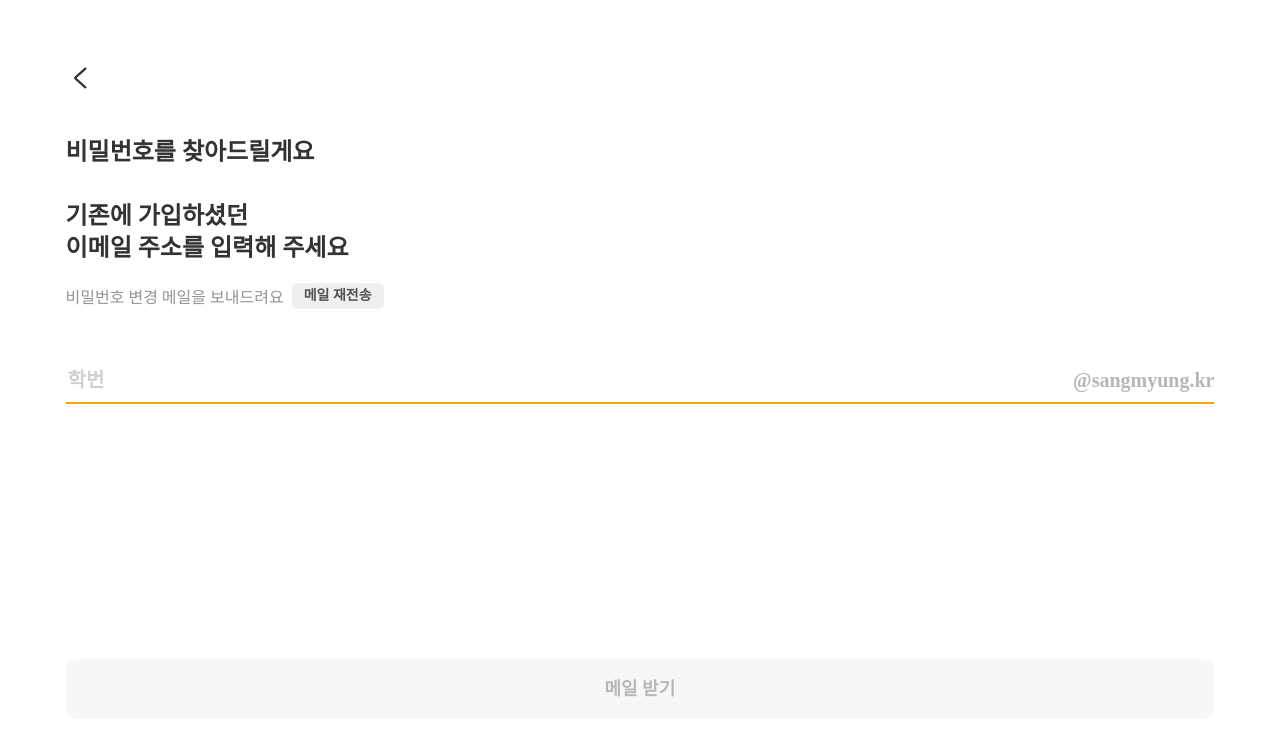
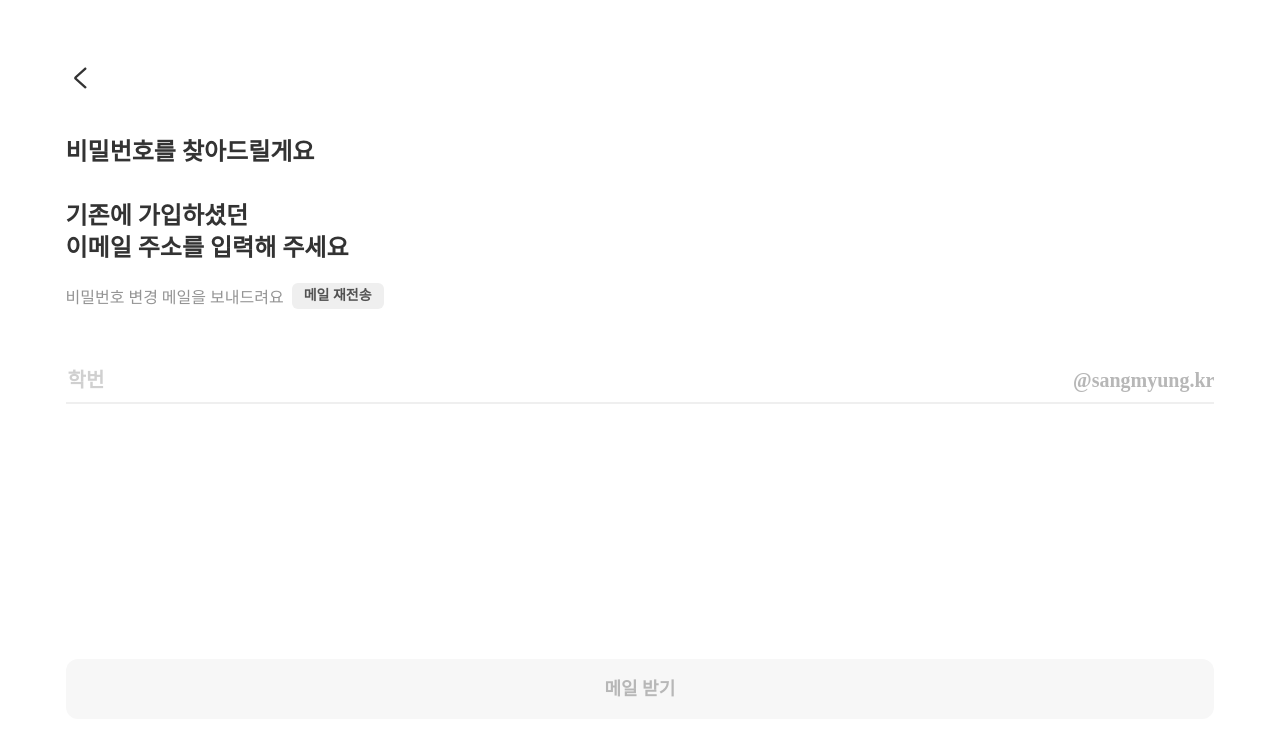
Before and after one commit to G-E-E-K-S/GEEKS-FE, a React (Create React App) app: page /forgetemail in a window 1280 px wide. Shown: the top 736 px of the page. Built offline with nearby package versions, Linux system fonts and the light colour scheme; no server answers.

Commit message:
[AXIOS] Fix forget password post address

```diff
--- a/src/pages/Join/ForgetEmail.js
+++ b/src/pages/Join/ForgetEmail.js
@@ -68,7 +68,7 @@ const Univ = styled.div`
   line-height: 28px;
 `;
 const ForgetEmail = () => {
-  const [isEmailSelected, setIsEmailSelected] = useState("false");
+  const [isEmailSelected, setIsEmailSelected] = useState(false);
   const [isNextPage, setIsNextPage] = useState(false);
   const emailVal = useRef();
   const passwordVal = useRef();
@@ -86,10 +86,10 @@ const ForgetEmail = () => {
     );
     async function fetchLogin() {
       try {
-        const res = await API.post("/login/login", {
+        const res = await API.post("/member/edit/password", {
           email: emailVal.current.value + "@sangmyung.kr",
         });
-        if (res.data === "success") navigate("/home");
+        if (res.data === "success") navigate("/login");
       } catch (error) {
         console.error(error);
       }
```
